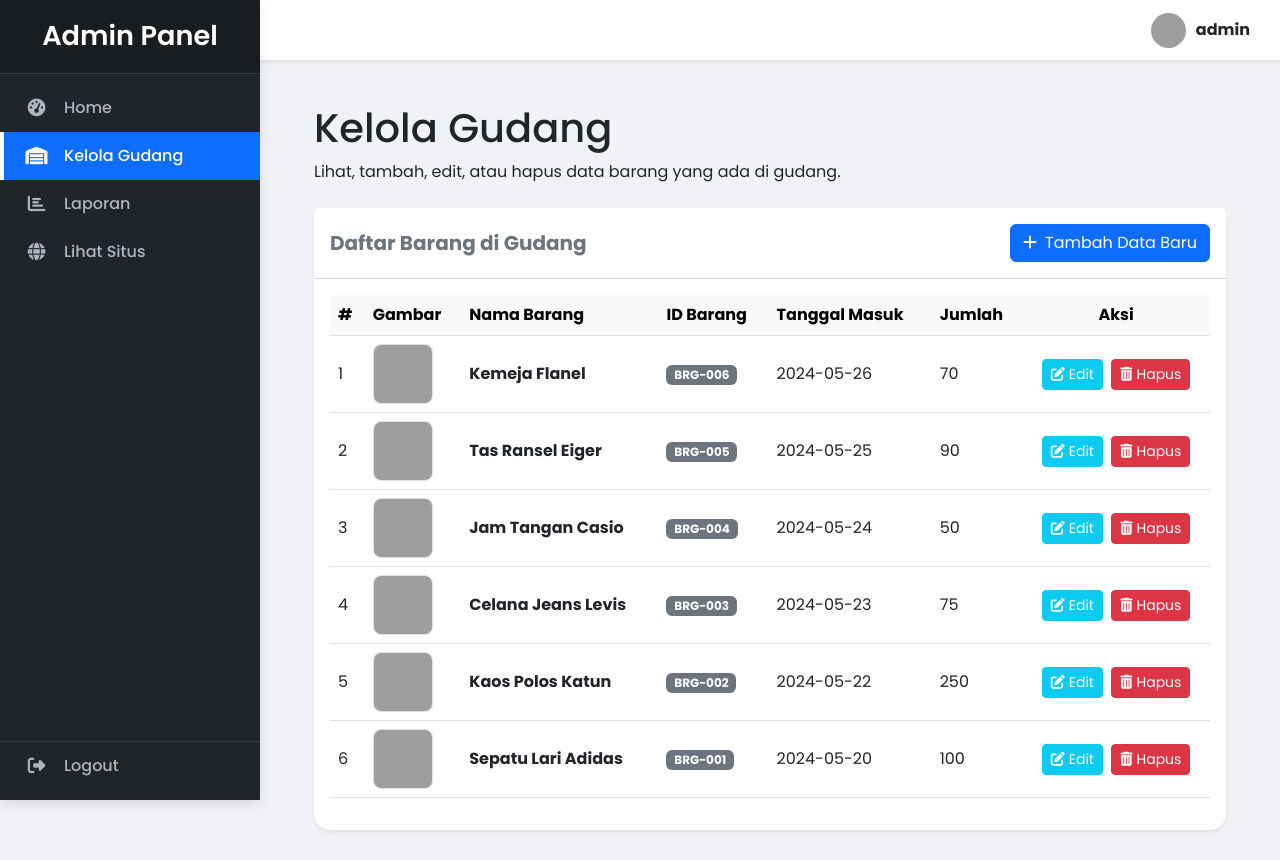
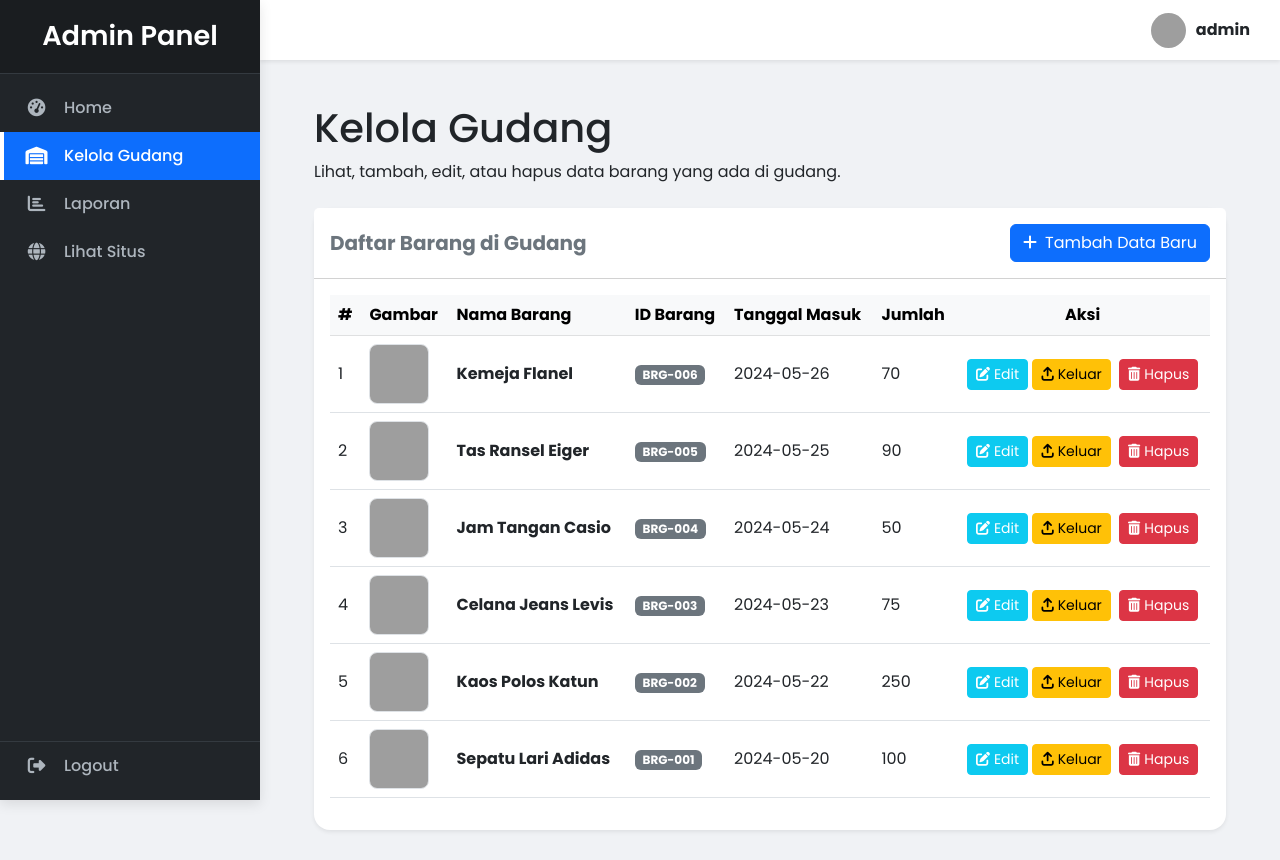
Before and after one commit to athernot/strukturdata1, a Flask app: page /admin/kelola-gudang in a window 1280 px wide. Run offline with Flask 3, Linux system fonts and the light colour scheme; a user stored in the database is signed in; data comes from the database, SQL or seed files in the repository; both versions use the stored data as it was after the commit; grey boxes are pictures that could not be loaded.

Commit message:
Implements inventory transaction logging
Adds a transaction log for inventory changes, enhancing tracking and accountability.

Creates a 'transaksi' table to record item movements (additions/removals).
Integrates transaction logging into the 'add_item' and new 'barang_keluar' routes, recording item entries and exits.
Updates the admin dashboard to display total stock, unique item count, critical stock levels, and item outflow, including a trend chart of inflows and outflows.
The gudang.html template is also updated to support marking items as 'keluar'

```diff
--- a/main.py
+++ b/main.py
@@ -3,6 +3,7 @@
 import os
 import sqlite3
 from functools import wraps
+# Menghapus jsonify karena tidak digunakan untuk render_template
 from flask import Flask, render_template, request, redirect, url_for, session, flash
 from werkzeug.security import generate_password_hash, check_password_hash
 
@@ -107,7 +108,46 @@ def kontak():
 @app.route('/admin/home')
 @login_required
 def admin_home():
-    return render_template('admin/index.html')
+    conn = get_db_connection()
+
+    # Menghitung Total Stok Barang
+    total_items_query = conn.execute('SELECT SUM(jumlah) FROM gudang').fetchone()
+    total_items = total_items_query[0] if total_items_query[0] is not None else 0
+
+    # Menghitung Jumlah Jenis Barang
+    unique_items_query = conn.execute('SELECT COUNT(id) FROM gudang').fetchone()
+    unique_items = unique_items_query[0] if unique_items_query[0] is not None else 0
+
+    # Menghitung Stok Kritis (contoh: stok < 20)
+    KRITIS_THRESHOLD = 20
+    stok_kritis_query = conn.execute('SELECT COUNT(id) FROM gudang WHERE jumlah < ?', (KRITIS_THRESHOLD,)).fetchone()
+    stok_kritis = stok_kritis_query[0] if stok_kritis_query[0] is not None else 0
+
+    # Menghitung total barang keluar dari tabel transaksi (contoh: 30 hari terakhir)
+    barang_keluar_total_query = conn.execute("SELECT SUM(jumlah) FROM transaksi WHERE tipe = 'keluar' AND tanggal >= date('now', '-30 days')").fetchone()
+    total_barang_keluar = barang_keluar_total_query[0] if barang_keluar_total_query[0] is not None else 0
+
+    # Data untuk Grafik Tren (7 hari terakhir)
+    barang_masuk_trend = conn.execute("SELECT strftime('%Y-%m-%d', tanggal) as tgl, SUM(jumlah) as total FROM transaksi WHERE tipe = 'masuk' AND tanggal >= date('now', '-7 days') GROUP BY tgl ORDER BY tgl ASC").fetchall()
+    barang_keluar_trend = conn.execute("SELECT strftime('%Y-%m-%d', tanggal) as tgl, SUM(jumlah) as total FROM transaksi WHERE tipe = 'keluar' AND tanggal >= date('now', '-7 days') GROUP BY tgl ORDER BY tgl ASC").fetchall()
+    conn.close()
+
+    # Memproses data untuk grafik ApexCharts
+    dates = sorted(list(set([row['tgl'] for row in barang_masuk_trend] + [row['tgl'] for row in barang_keluar_trend])))
+    masuk_data_map = {row['tgl']: row['total'] for row in barang_masuk_trend}
+    keluar_data_map = {row['tgl']: row['total'] for row in barang_keluar_trend}
+
+    chart_data_masuk = [masuk_data_map.get(date, 0) for date in dates]
+    chart_data_keluar = [keluar_data_map.get(date, 0) for date in dates]
+
+    return render_template('admin/index.html',
+                           total_items=total_items,
+                           unique_items=unique_items,
+                           barang_keluar=total_barang_keluar,
+                           stok_kritis=stok_kritis,
+                           chart_labels=dates,
+                           chart_data_masuk=chart_data_masuk,
+                           chart_data_keluar=chart_data_keluar)
 
 @app.route('/admin/kelola-gudang')
 @admin_required
@@ -126,25 +166,63 @@ def laporan():
 @app.route('/admin/gudang/add', methods=['POST'])
 @admin_required
 def add_item():
-    id_barang = request.form['id_barang']
-    nama_barang = request.form['nama_barang']
-    tanggal = request.form['tanggal']
-    jumlah = request.form['jumlah']
-    deskripsi = request.form.get('deskripsi', '')
-    gambar = request.form.get('gambar', '')
+    # ... (mengambil form data) ...
 
     conn = get_db_connection()
+    cursor = conn.cursor()
     try:
-        conn.execute('INSERT INTO gudang (id_barang, nama_barang, tanggal, jumlah, deskripsi, gambar) VALUES (?, ?, ?, ?, ?, ?)',
-                     (id_barang, nama_barang, tanggal, int(jumlah), deskripsi, gambar))
+        # Masukkan ke tabel gudang
+        cursor.execute('INSERT INTO gudang (id_barang, nama_barang, tanggal, jumlah, deskripsi, gambar) VALUES (?, ?, ?, ?, ?, ?)',
+                     (request.form['id_barang'], request.form['nama_barang'], request.form['tanggal'], int(request.form['jumlah']), request.form.get('deskripsi', ''), request.form.get('gambar', '')))
+
+        new_item_id = cursor.lastrowid
+
+        # Catat di tabel transaksi sebagai 'masuk'
+        cursor.execute('INSERT INTO transaksi (id_barang_gudang, nama_barang, tipe, jumlah) VALUES (?, ?, ?, ?)',
+                     (new_item_id, request.form['nama_barang'], 'masuk', int(request.form['jumlah'])))
+
         conn.commit()
         flash('Barang berhasil ditambahkan!', 'success')
     except sqlite3.IntegrityError:
-        flash(f"ID Barang '{id_barang}' sudah ada. Gunakan ID lain.", 'danger')
+        flash(f"ID Barang '{request.form['id_barang']}' sudah ada. Gunakan ID lain.", 'danger')
     except (ValueError, TypeError):
         flash('Jumlah harus berupa angka.', 'danger')
     finally:
         conn.close()
+    return redirect(url_for('kelola_gudang'))
+
+@app.route('/admin/gudang/keluar', methods=['POST'])
+@admin_required
+def barang_keluar():
+    id_gudang = request.form.get('id_gudang')
+    try:
+        jumlah_keluar = int(request.form.get('jumlah_keluar'))
+        if jumlah_keluar <= 0:
+            raise ValueError("Jumlah keluar harus positif")
+    except (ValueError, TypeError):
+        flash('Jumlah harus berupa angka positif.', 'danger')
+        return redirect(url_for('kelola_gudang'))
+
+    conn = get_db_connection()
+    item = conn.execute('SELECT * FROM gudang WHERE id = ?', (id_gudang,)).fetchone()
+
+    if not item or item['jumlah'] < jumlah_keluar:
+        flash('Stok tidak mencukupi atau barang tidak ditemukan.', 'danger')
+        conn.close()
+        return redirect(url_for('kelola_gudang'))
+
+    # Update stok di tabel gudang
+    stok_baru = item['jumlah'] - jumlah_keluar
+    conn.execute('UPDATE gudang SET jumlah = ? WHERE id = ?', (stok_baru, id_gudang))
+
+    # Catat di tabel transaksi
+    conn.execute('INSERT INTO transaksi (id_barang_gudang, nama_barang, tipe, jumlah) VALUES (?, ?, ?, ?)',
+                 (id_gudang, item['nama_barang'], 'keluar', jumlah_keluar))
+
+    conn.commit()
+    conn.close()
+
+    flash(f"{jumlah_keluar} unit {item['nama_barang']} telah dikeluarkan dari gudang.", 'success')
     return redirect(url_for('kelola_gudang'))
 
 @app.route('/admin/gudang/edit/<int:id>', methods=['POST'])
--- a/templates/admin/gudang.html
+++ b/templates/admin/gudang.html
@@ -61,6 +61,14 @@
                                     data-gambar="{{ item.gambar or '' }}"
                                     data-deskripsi="{{ item.deskripsi or '' }}">
                                     <i class="fas fa-edit me-1"></i>Edit
+                                </button>
+                                <button class="btn btn-sm btn-warning"
+                                        data-bs-toggle="modal"
+                                        data-bs-target="#keluarModal"
+                                        data-id="{{ item.id }}"
+                                        data-nama-barang="{{ item.nama_barang }}"
+                                        data-stok-sekarang="{{ item.jumlah }}">
+                                    <i class="fas fa-arrow-up-from-bracket me-1"></i>Keluar
                                 </button>
                                 <button class="btn btn-sm btn-danger ms-1" data-bs-toggle="modal" data-bs-target="#deleteConfirmModal"
                                     onclick="prepareDelete('{{ item.id }}')">
@@ -145,56 +153,87 @@
     </div>
 </div>
 
+<div class="modal fade" id="keluarModal" tabindex="-1" aria-labelledby="keluarModalLabel" aria-hidden="true">
+    <div class="modal-dialog">
+        <div class="modal-content">
+            <div class="modal-header">
+                <h5 class="modal-title" id="keluarModalLabel">Form Barang Keluar</h5>
+                <button type="button" class="btn-close" data-bs-dismiss="modal" aria-label="Close"></button>
+            </div>
+            <form id="keluarForm" method="POST" action="{{ url_for('barang_keluar') }}">
+                <div class="modal-body">
+                    <input type="hidden" name="id_gudang" id="keluar_id_gudang">
+                    <p>Mengeluarkan barang: <strong id="keluar_nama_barang"></strong></p>
+                    <p>Stok saat ini: <strong id="keluar_stok_sekarang"></strong> unit</p>
+                    <div class="mb-3">
+                        <label for="jumlah_keluar" class="form-label">Jumlah Keluar</label>
+                        <input type="number" class="form-control" id="jumlah_keluar" name="jumlah_keluar" required min="1">
+                    </div>
+                </div>
+                <div class="modal-footer">
+                    <button type="button" class="btn btn-secondary" data-bs-dismiss="modal">Batal</button>
+                    <button type="submit" class="btn btn-warning">Proses Keluar</button>
+                </div>
+            </form>
+        </div>
+    </div>
+</div>
+
 <script>
     const itemModal = document.getElementById('itemModal');
     const modalTitle = document.getElementById('itemModalLabel');
     const itemForm = document.getElementById('itemForm');
     const deleteForm = document.getElementById('deleteForm');
+    const keluarModal = document.getElementById('keluarModal');
 
-    // Menggunakan event listener modern untuk menangani modal
+    // Event listener untuk modal Tambah/Edit
+    if (itemModal) {
         itemModal.addEventListener('show.bs.modal', function (event) {
-        // Mengambil tombol yang memicu modal
             const button = event.relatedTarget;
-        // Membaca atribut data-action untuk membedakan antara 'tambah' dan 'edit'
             const action = button.getAttribute('data-action');
 
             if (action === 'edit') {
-            // --- MODE EDIT ---
                 modalTitle.textContent = 'Edit Data Barang';
-
-            // Mengambil semua data dari atribut data-*
                 const id = button.getAttribute('data-id');
-            const id_barang = button.getAttribute('data-id-barang');
-            const nama_barang = button.getAttribute('data-nama-barang');
-            const deskripsi = button.getAttribute('data-deskripsi');
-            const gambar = button.getAttribute('data-gambar');
-            const tanggal = button.getAttribute('data-tanggal');
-            const jumlah = button.getAttribute('data-jumlah');
-
-            // Menetapkan action form untuk edit
                 itemForm.action = "{{ url_for('edit_item', id=0) }}".replace('0', id);
 
-            // Mengisi field form dengan data yang diambil
-            document.getElementById('id_barang').value = id_barang;
-            document.getElementById('nama_barang').value = nama_barang;
-            document.getElementById('deskripsi').value = deskripsi;
-            document.getElementById('gambar').value = gambar;
-            document.getElementById('tanggal').value = tanggal;
-            document.getElementById('jumlah').value = jumlah;
-
-            // Membuat ID Barang tidak bisa diubah saat edit
+                document.getElementById('id_barang').value = button.getAttribute('data-id-barang');
+                document.getElementById('nama_barang').value = button.getAttribute('data-nama-barang');
+                document.getElementById('deskripsi').value = button.getAttribute('data-deskripsi');
+                document.getElementById('gambar').value = button.getAttribute('data-gambar');
+                document.getElementById('tanggal').value = button.getAttribute('data-tanggal');
+                document.getElementById('jumlah').value = button.getAttribute('data-jumlah');
                 document.getElementById('id_barang').readOnly = true;
             } else {
-            // --- MODE TAMBAH ---
                 itemForm.reset();
                 modalTitle.textContent = 'Tambah Data Barang';
                 itemForm.action = "{{ url_for('add_item') }}";
                 document.getElementById('id_barang').readOnly = false;
             }
         });
+    }
 
+    // Fungsi untuk menyiapkan modal Hapus
     function prepareDelete(id) {
         deleteForm.action = "{{ url_for('delete_item', id=0) }}".replace('0', id);
     }
+
+    // Event listener untuk modal Barang Keluar
+    if(keluarModal) {
+        keluarModal.addEventListener('show.bs.modal', function (event) {
+            const button = event.relatedTarget;
+            const id = button.getAttribute('data-id');
+            const namaBarang = button.getAttribute('data-nama-barang');
+            const stokSekarang = button.getAttribute('data-stok-sekarang');
+
+            document.getElementById('keluar_id_gudang').value = id;
+            document.getElementById('keluar_nama_barang').textContent = namaBarang;
+            document.getElementById('keluar_stok_sekarang').textContent = stokSekarang;
+
+            const jumlahKeluarInput = document.getElementById('jumlah_keluar');
+            jumlahKeluarInput.max = stokSekarang;
+            jumlahKeluarInput.value = 1;
+        });
+    }
 </script>
 {% endblock %}
```
Also changed, not shown: init_db.py (+12 -0 lines), templates/admin/index.html (+16 -20 lines), gudang.db. Lines whose indentation alone changed are shown as unchanged.
